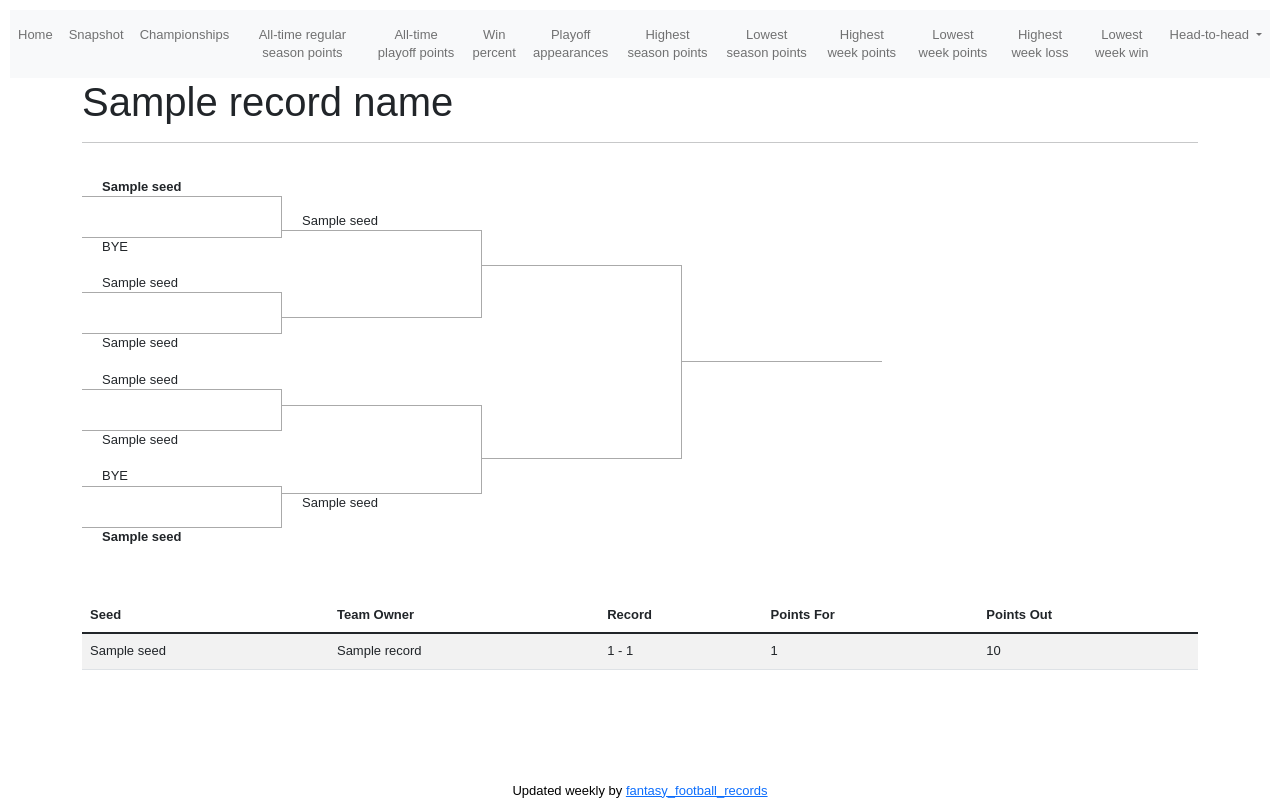
After one commit to kmanc/fantasy_football_records, a Flask app: template templates/snapshot.html in a window 1280 px wide. The commit adds this page. Run offline with Flask 2, Linux system fonts and the light colour scheme; the template is opened without the code that fills it: most values are stand-ins (such as "Sample title", 1, 10 or a date in 2020); parts of the project's set-up code (start-up, migrations or seed data) failed here and were passed over; some libraries are stand-ins or nearby versions.

Commit message:
Standings snapshot (#25)
* function to compute standings currently only gathers the data required to compute them. needs logic to implement rules

* code required to create the WFFL playoff picture. no presentation yet, but the ordered data is there

* remove name from footer to save space

* kicker removal caveat

* update navbar to include snapshot page

* workable version of fantasy league playoff projection and accompanying route

* display playoff projection with bracket visual and table-form stats

* code formatting

```diff
--- a/app.py
+++ b/app.py
@@ -75,6 +75,18 @@ def index():
                            title_prefix=league_abbreviation,
                            record_name="Home",
                            welcome_message=f"Welcome to the {league_name} online record book",
+                           owners=sorted((owner for owner in league_instance.owners)))
+
+
+@app.route("/snapshot")
+def snapshot():
+    playoff_picture = league_instance.get_wffl_playoff_picture()
+    seeds_as_list = list(playoff_picture.keys())[:6]
+    return render_template('snapshot.html',
+                           title_prefix=league_abbreviation,
+                           records=playoff_picture,
+                           record_name="Current playoff snapshot",
+                           seeds=seeds_as_list,
                            owners=sorted((owner for owner in league_instance.owners)))
 
 
--- /dev/null
+++ b/static/bracket.css
@@ -0,0 +1,52 @@
+main{
+  display:flex;
+  flex-direction:row;
+}
+.round{
+  display:flex;
+  flex-direction:column;
+  justify-content:center;
+  width:200px;
+  list-style:none;
+  padding:0;
+}
+  .round .spacer{ flex-grow:1; }
+  .round .spacer:first-child,
+  .round .spacer:last-child{ flex-grow:.5; }
+
+  .round .game-spacer{
+    flex-grow:1;
+  }
+
+/*
+ *  General Styles
+*/
+body{
+  font-family:sans-serif;
+  font-size:small;
+  padding:10px;
+  line-height:1.4em;
+}
+
+li.game{
+  padding-left:20px;
+}
+
+  li.game.winner{
+    font-weight:bold;
+  }
+  li.game span{
+    float:right;
+    margin-right:5px;
+  }
+
+  li.game-top{ border-bottom:1px solid #aaa; }
+
+  li.game-spacer{
+    border-right:1px solid #aaa;
+    min-height:40px;
+  }
+
+  li.game-bottom{
+    border-top:1px solid #aaa;
+  }
--- a/templates/base.html
+++ b/templates/base.html
@@ -27,8 +27,6 @@
 
     </body>
     <div class="footer">
-        Author: Kevin Conley
-        <br>
         Updated weekly by <a href="https://github.com/kmanc/fantasy_football_records">fantasy_football_records</a>
     </div>
 </html>
--- a/templates/index.html
+++ b/templates/index.html
@@ -11,5 +11,7 @@
     *** .5 PPR started in 2018
     <br>
     **** The 17 game NFL season started in 2021
+    <br>
+    ***** Kickers were removed from the league in 2022
   </div>
 {% endblock %}
--- a/templates/navbar.html
+++ b/templates/navbar.html
@@ -3,6 +3,9 @@
         <ul class="navbar-nav">
             <li class="nav-item active">
                 <a class="nav-link" href="/" style="text-align:center">Home</a>
+            </li>
+            <li class="nav-item">
+                <a class="nav-link" href="/snapshot" style="text-align:center">Snapshot</a>
             </li>
             <li class="nav-item">
                 <a class="nav-link" href="/championships" style="text-align:center">Championships</a>
--- /dev/null
+++ b/templates/snapshot.html
@@ -0,0 +1,83 @@
+{% extends "base.html" %}
+
+{% block content %}
+<link rel="stylesheet" href="{{ url_for('static', filename='bracket.css') }}">
+<main id="bracket">
+    <ul class="round round-1">
+        <li class="spacer">&nbsp;</li>
+
+        <li class="game game-top winner">{{ seeds[0] }}</li>
+        <li class="game game-spacer">&nbsp;</li>
+        <li class="game game-bottom ">BYE</li>
+
+        <li class="spacer">&nbsp;</li>
+
+        <li class="game game-top">{{ seeds[4] }}</li>
+        <li class="game game-spacer">&nbsp;</li>
+        <li class="game game-bottom ">{{ seeds[3] }}</li>
+
+        <li class="spacer">&nbsp;</li>
+
+        <li class="game game-top ">{{ seeds[5] }}</li>
+        <li class="game game-spacer">&nbsp;</li>
+        <li class="game game-bottom">{{ seeds[2] }}</li>
+
+        <li class="spacer">&nbsp;</li>
+
+        <li class="game game-top">BYE</li>
+        <li class="game game-spacer">&nbsp;</li>
+        <li class="game game-bottom winner">{{ seeds[1] }}</li>
+        <li class="spacer">&nbsp;</li>
+    </ul>
+    <ul class="round round-2">
+        <li class="spacer">&nbsp;</li>
+
+        <li class="game game-top">{{ seeds[0] }}</li>
+        <li class="game game-spacer">&nbsp;</li>
+        <li class="game game-bottom "></li>
+
+        <li class="spacer">&nbsp;</li>
+
+        <li class="game game-top"></li>
+        <li class="game game-spacer">&nbsp;</li>
+        <li class="game game-bottom ">{{ seeds[1] }}</li>
+        <li class="spacer">&nbsp;</li>
+    </ul>
+    <ul class="round round-3">
+        <li class="spacer">&nbsp;</li>
+
+        <li class="game game-top"></li>
+        <li class="game game-spacer">&nbsp;</li>
+        <li class="game game-bottom "></li>
+        <li class="spacer">&nbsp;</li>
+    </ul>
+    <ul class="round round-4">
+        <li class="spacer">&nbsp;</li>
+        <li class="game game-top"></li>
+        <li class="spacer">&nbsp;</li>
+    </ul>
+</main>
+</br>
+<table id="data" class="table table-striped">
+    <thead>
+    <tr>
+        <th>Seed</th>
+        <th>Team Owner</th>
+        <th>Record</th>
+        <th>Points For</th>
+        <th>Points Out</th>
+    </tr>
+    </thead>
+    <tbody>
+    {% for record in records %}
+    <tr>
+        <td>{{ records[record].seed }}</td>
+        <td>{{ record }}</td>
+        <td>{{ records[record].total_wins ~ " - " ~ records[record].total_losses }}</td>
+        <td>{{ records[record].total_points_scored }}</td>
+        <td>{{ records[record].points_out }}</td>
+    </tr>
+    {% endfor %}
+    </tbody>
+</table>
+{% endblock %}
```
Also changed, not shown: fantasy_league.py (+288 -168 lines).
